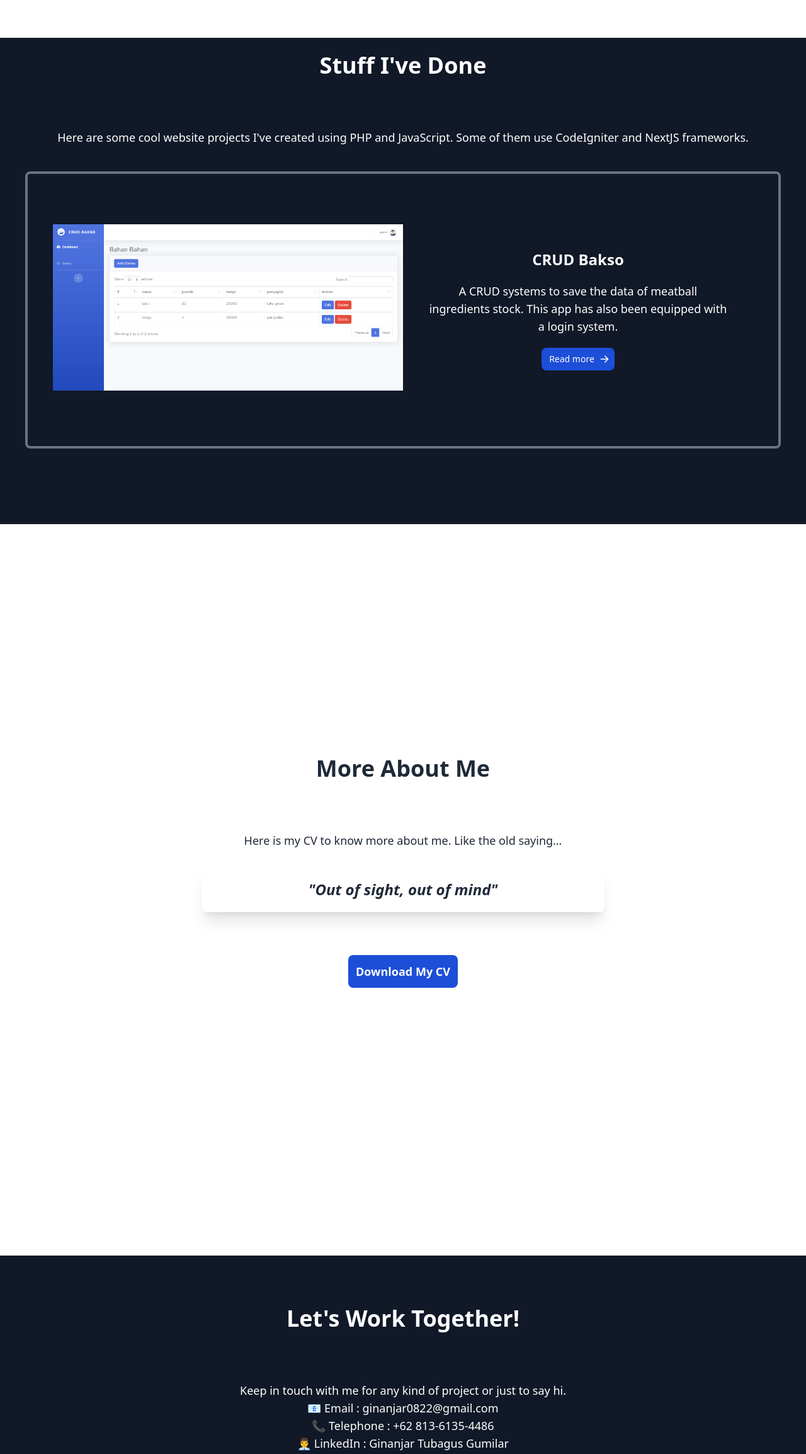
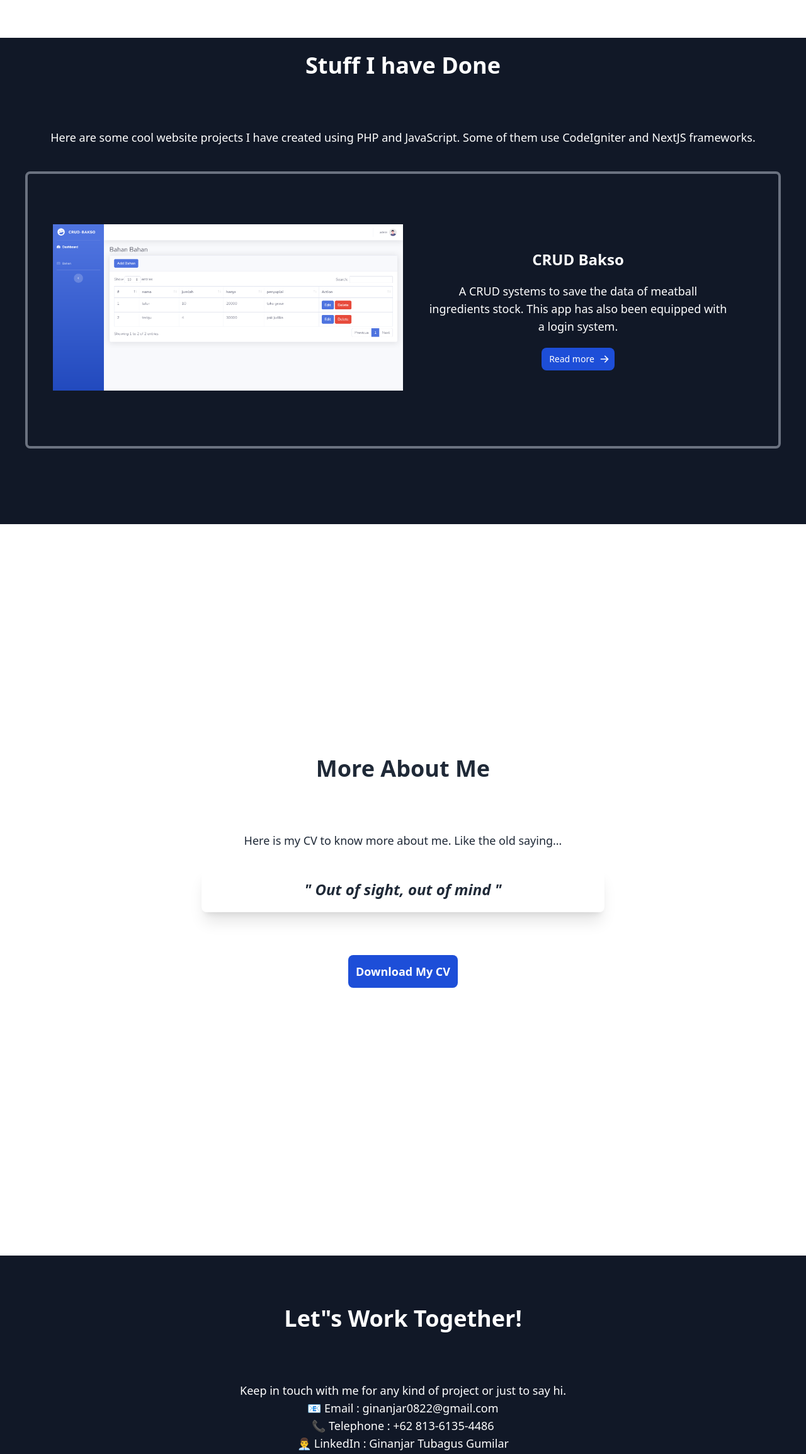
Before and after one commit to ginanjar-tg/my-portfolio, a Next.js app: page /component_pages/hero in a window 1280 px wide. Shown: the part 1433-3741 px from the top of the page at 63% size. Built offline with nearby package versions, Linux system fonts and the light colour scheme.

Commit message:
fix error

```diff
--- a/pages/component_pages/contents.js
+++ b/pages/component_pages/contents.js
@@ -24,7 +24,7 @@ export default function Contents() {
             </label>
           </div>
           <a className="flex-1 px-2 mx-2 font-bold text-xl" href="#home">
-            Ginanjar's Portfolio
+            GinanjarTG Portfolio
           </a>
           <div className="flex-none hidden lg:block font-bold">
             <ul className="menu menu-horizontal">
--- a/pages/component_pages/hero.js
+++ b/pages/component_pages/hero.js
@@ -79,11 +79,11 @@ export default function Hero() {
         <div className="bg-gray-900 h-full font-poppins text-white -mt-5">
           <br />
           <div className="text-center font-bold text-xl md:text-4xl">
-            Stuff I've Done
+            Stuff I have Done
           </div>
           <div className="text-xs md:text-lg py-10 md:py-20">
             <p className="text-center">
-              Here are some cool website projects I've created using PHP and
+              Here are some cool website projects I have created using PHP and
               JavaScript. Some of them use CodeIgniter and NextJS frameworks.
             </p>
             <div className="p-10">
@@ -95,7 +95,7 @@ export default function Hero() {
                   />
                 </div>
                 <p className="p-5 md:p-10 text-center">
-                  <h5 class="md:text-2xl text-xl font-bold mb-5 md:mt-0 mt-5 text-center">
+                  <h5 className="md:text-2xl text-xl font-bold mb-5 md:mt-0 mt-5 text-center">
                     CRUD Bakso
                   </h5>
                   A CRUD systems to save the data of meatball ingredients stock.
@@ -103,20 +103,20 @@ export default function Hero() {
                   <br />
                   <a
                     href="#"
-                    class="mt-5 inline-flex items-center py-2 px-3 text-sm font-medium text-center text-white bg-blue-700 rounded-lg hover:bg-blue-800 focus:ring-4 focus:outline-none focus:ring-blue-300 dark:bg-blue-600 dark:hover:bg-blue-700 dark:focus:ring-blue-800"
+                    className="mt-5 inline-flex items-center py-2 px-3 text-sm font-medium text-center text-white bg-blue-700 rounded-lg hover:bg-blue-800 focus:ring-4 focus:outline-none focus:ring-blue-300 dark:bg-blue-600 dark:hover:bg-blue-700 dark:focus:ring-blue-800"
                   >
                     Read more
                     <svg
                       aria-hidden="true"
-                      class="ml-2 -mr-1 w-4 h-4"
+                      className="ml-2 -mr-1 w-4 h-4"
                       fill="currentColor"
                       viewBox="0 0 20 20"
                       xmlns="http://www.w3.org/2000/svg"
                     >
                       <path
-                        fill-rule="evenodd"
+                        fillRule="evenodd"
                         d="M10.293 3.293a1 1 0 011.414 0l6 6a1 1 0 010 1.414l-6 6a1 1 0 01-1.414-1.414L14.586 11H3a1 1 0 110-2h11.586l-4.293-4.293a1 1 0 010-1.414z"
-                        clip-rule="evenodd"
+                        clipRule="evenodd"
                       ></path>
                     </svg>
                   </a>
@@ -130,7 +130,7 @@ export default function Hero() {
       <svg xmlns="http://www.w3.org/2000/svg" viewBox="0 0 1440 320">
         <path
           fill="#ffffff"
-          fill-opacity="1"
+          fillOpacity="1"
           d="M0,160L40,154.7C80,149,160,139,240,144C320,149,400,171,480,197.3C560,224,640,256,720,224C800,192,880,96,960,80C1040,64,1120,128,1200,176C1280,224,1360,256,1400,272L1440,288L1440,320L1400,320C1360,320,1280,320,1200,320C1120,320,1040,320,960,320C880,320,800,320,720,320C640,320,560,320,480,320C400,320,320,320,240,320C160,320,80,320,40,320L0,320Z"
         ></path>
       </svg>
@@ -143,14 +143,14 @@ export default function Hero() {
               <p>
                 Here is my CV to know more about me. Like the old saying… <br />
                 <br />
-                <div class="shadow-xl w-full md:w-1/2 h-full p-5 bg-white rounded-lg text-xl md:text-2xl font-semibold m-auto text-center">
-                  <i> "Out of sight, out of mind"</i>
+                <div className="shadow-xl w-full md:w-1/2 h-full p-5 bg-white rounded-lg text-xl md:text-2xl font-semibold m-auto text-center">
+                  <i> &quot; Out of sight, out of mind &quot;</i>
                 </div>
                 <br />
                 <a
                   href="cv.pdf"
                   download
-                  class="font-bold mt-10 inline-flex items-center p-3 text-center text-white bg-blue-700 rounded-lg hover:bg-blue-800 focus:ring-4 focus:outline-none focus:ring-blue-300 dark:bg-blue-600 dark:hover:bg-blue-700 dark:focus:ring-blue-800"
+                  className="font-bold mt-10 inline-flex items-center p-3 text-center text-white bg-blue-700 rounded-lg hover:bg-blue-800 focus:ring-4 focus:outline-none focus:ring-blue-300 dark:bg-blue-600 dark:hover:bg-blue-700 dark:focus:ring-blue-800"
                 >
                   Download My CV
                 </a>
@@ -164,14 +164,14 @@ export default function Hero() {
         <svg xmlns="http://www.w3.org/2000/svg" viewBox="0 0 1440 320">
           <path
             fill="#ffffff"
-            fill-opacity="1"
+            fillOpacity="1"
             d="M0,224L34.3,192C68.6,160,137,96,206,69.3C274.3,43,343,53,411,74.7C480,96,549,128,617,133.3C685.7,139,754,117,823,117.3C891.4,117,960,139,1029,170.7C1097.1,203,1166,245,1234,245.3C1302.9,245,1371,203,1406,181.3L1440,160L1440,0L1405.7,0C1371.4,0,1303,0,1234,0C1165.7,0,1097,0,1029,0C960,0,891,0,823,0C754.3,0,686,0,617,0C548.6,0,480,0,411,0C342.9,0,274,0,206,0C137.1,0,69,0,34,0L0,0Z"
           ></path>
         </svg>
         <div className="bg-gray-900 h-full font-poppins text-white -mt-5 py-14">
           <br />
           <div className="text-center font-bold text-xl md:text-4xl">
-            Let's Work Together!
+            Let&quot;s Work Together!
           </div>
           <div className="text-xs md:text-lg py-10 md:py-20">
             <p className="text-center">
--- a/pages/index.js
+++ b/pages/index.js
@@ -10,7 +10,7 @@ export default function Home() {
     isLoaded && (
       <>
         <head>
-          <title>Ginanjar's Portfolio</title>
+          <title>GinanjarTG Portfolio</title>
         </head>
         <div className="bg-gray-900">
           <Contents />
```
